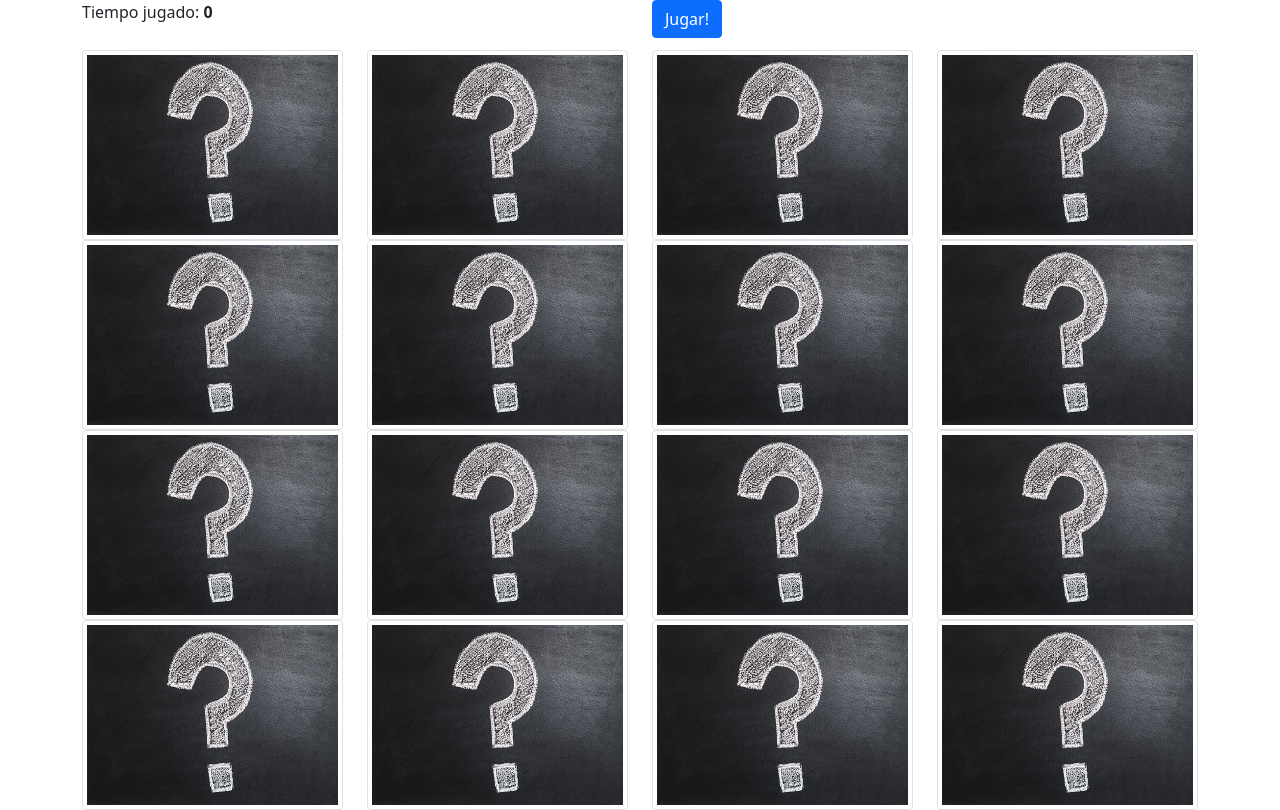
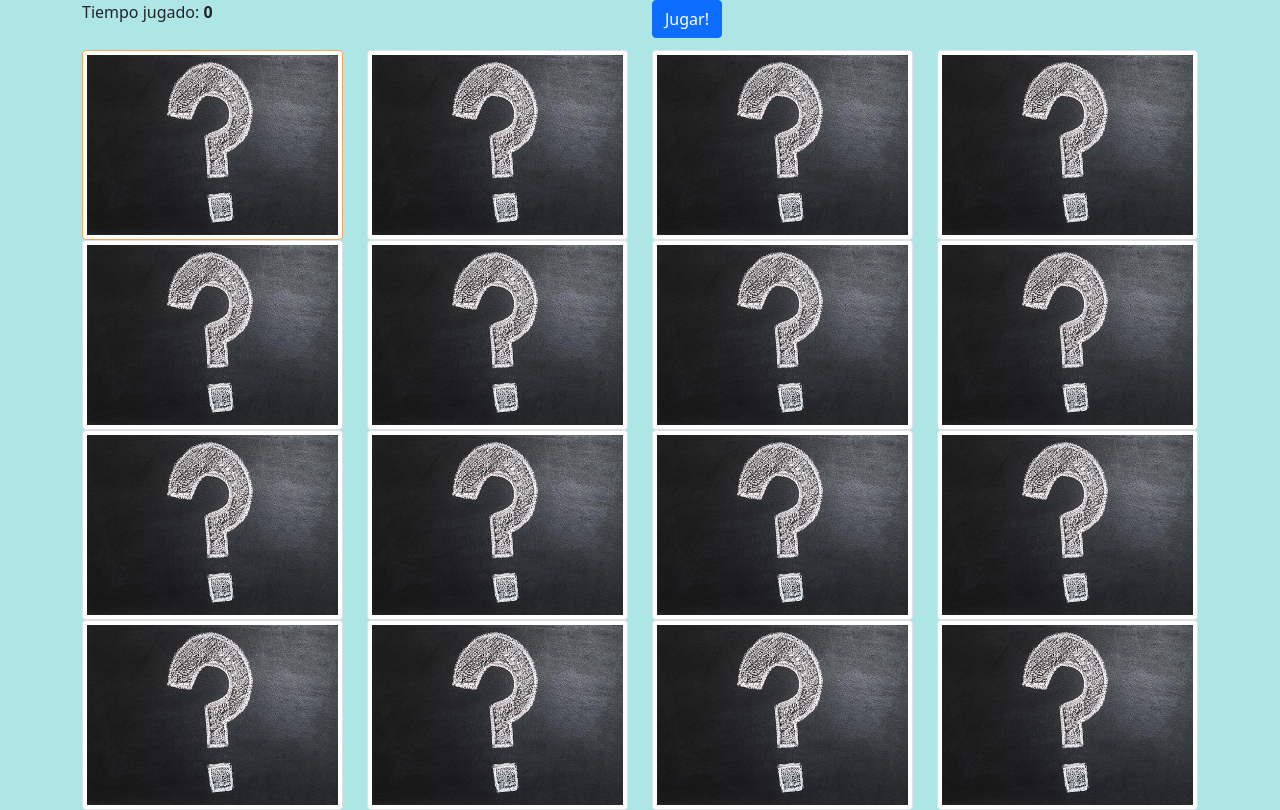
Before and after one commit to AlexLovera/memotest, a website: page index.html in a window 1280 px wide. In both pictures the pointer is over the picture 212 px from the left and 145 px from the top of the page. Drawn offline with nearby package versions, Linux system fonts and the light colour scheme.

Commit message:
Agrega color a fondo y al resaltado de tarjetas

```diff
--- a/styles/style.css
+++ b/styles/style.css
@@ -1,3 +1,6 @@
+body{
+    background-color: #aee6e6;
+}
 .tarjeta{
     /*height: 40%;*/
     /*background-image: url("../img/signo interrogacion.jpg");*/
@@ -21,6 +24,12 @@ h1{
     cursor: pointer;
 }
 
+.imgInterrogacion:hover{
+    /*border-color: #b1dfbb;*/
+    border-color: #ffa45b;
+}
+
+
 .imgFruta{
     height: 190px;
     width: 300px;
```
